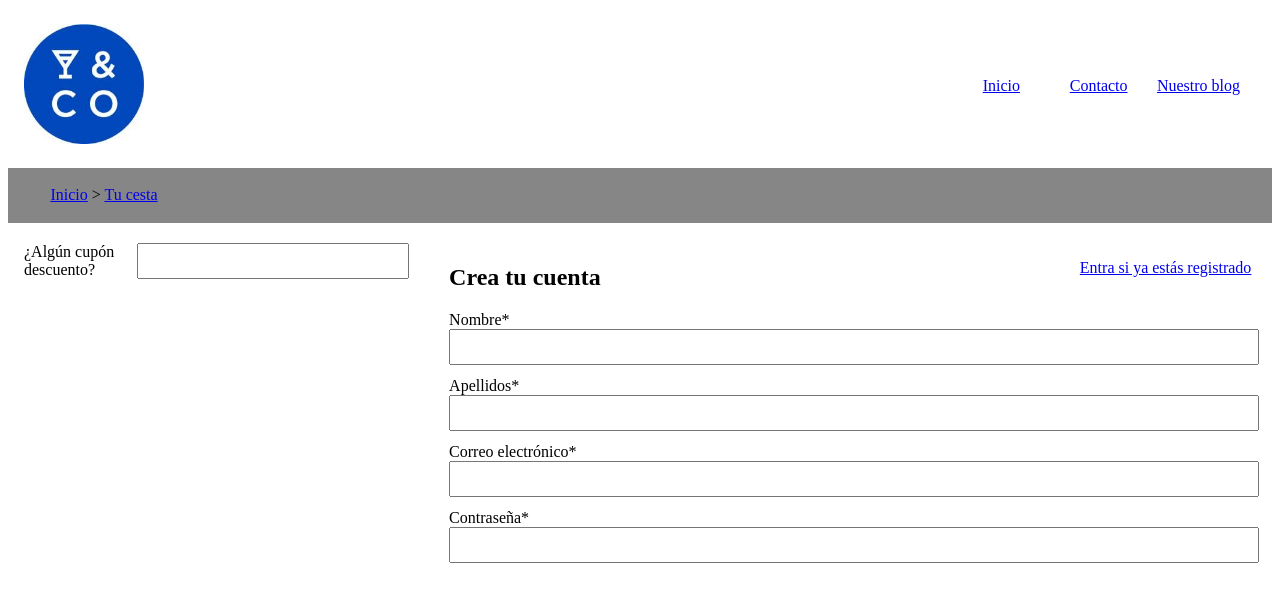
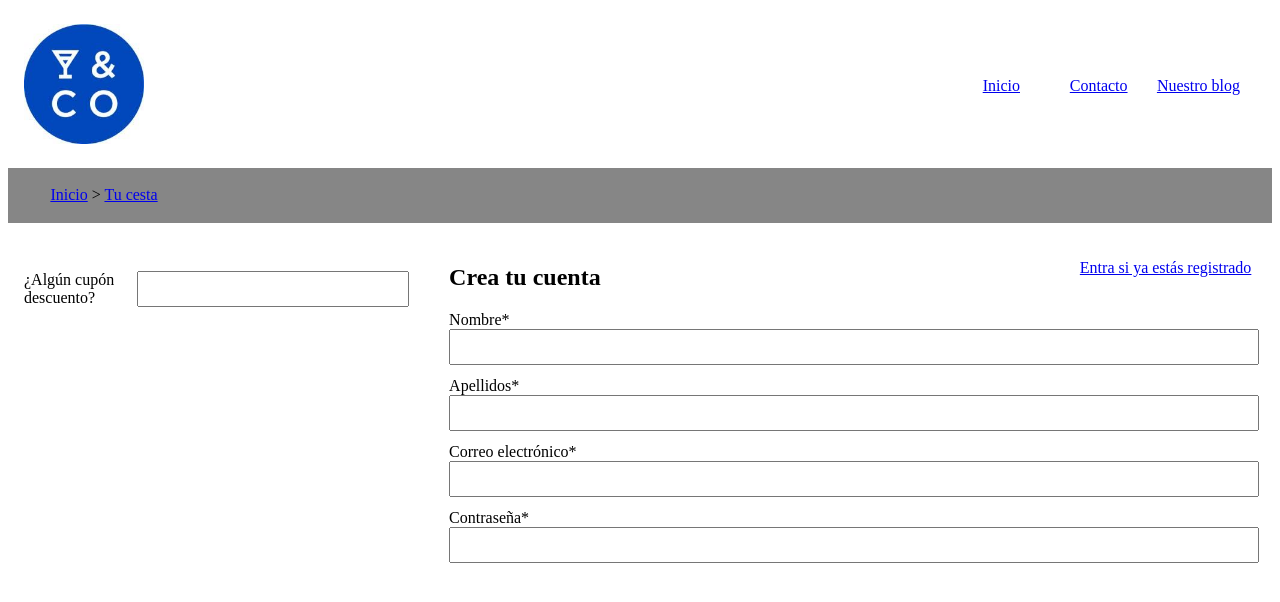
Before and after one commit to xolin/uvinumprova, a Nuxt app: page /checkout in a window 1280 px wide. Shown: the top 602 px of the page. Built offline with nearby package versions, Linux system fonts and the light colour scheme; no server answers.

Commit message:
Enhancement style

```diff
--- a/components/CheckoutCoupon.vue
+++ b/components/CheckoutCoupon.vue
@@ -1,13 +1,16 @@
 <script lang="ts" setup></script>
 
 <template>
-  <section class="flex border mt-2">
+  <section class="flex">
     <label for="coupon">¿Algún cupón descuento?</label>
     <input type="text" name="coupon" />
   </section>
 </template>
 
 <style scoped>
+section {
+  margin-top: 2rem;
+}
 label {
   text-align: left;
 }
```
